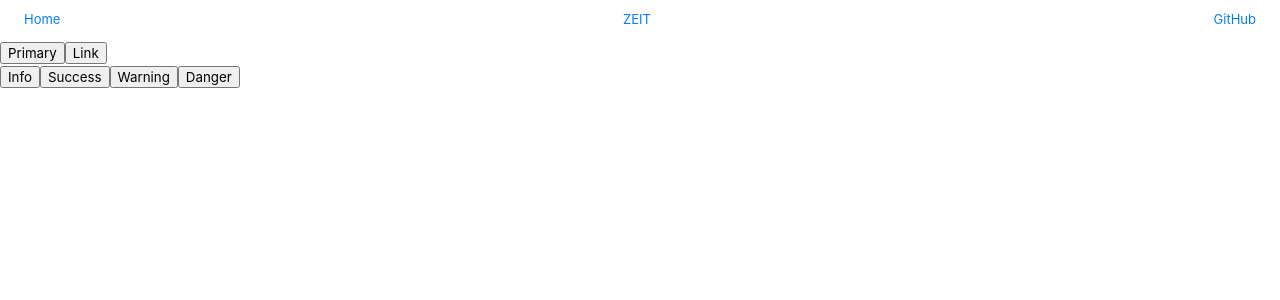
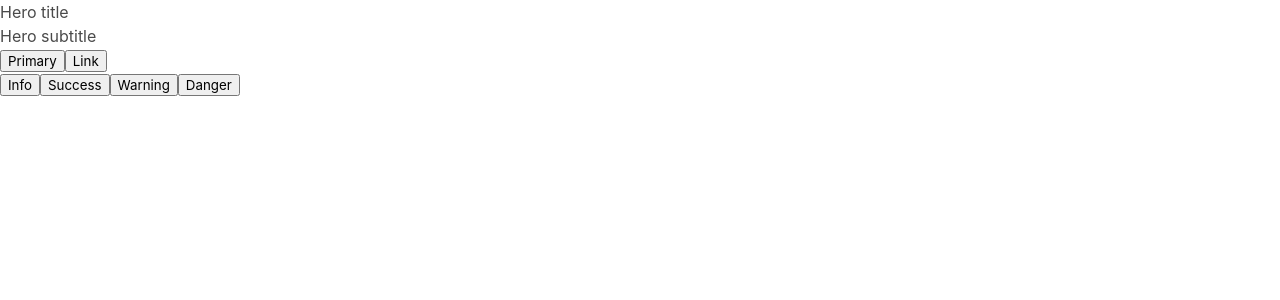
Before and after one commit to lbkchen/homebase, a Next.js app: page / in a window 1280 px wide. Shown: the top 300 px of the page. Built offline with nearby package versions, Linux system fonts and the light colour scheme.

Commit message:
Just some more testing

```diff
--- a/pages/index.js
+++ b/pages/index.js
@@ -10,7 +10,14 @@ const Home = () => (
       <link rel="icon" href="/favicon.ico" />
     </Head>
 
-    <Nav />
+    <section class="hero">
+      <div class="hero-body">
+        <div class="container">
+          <h1 class="title">Hero title</h1>
+          <h2 class="subtitle">Hero subtitle</h2>
+        </div>
+      </div>
+    </section>
 
     <div className="hero">
       <div class="buttons">
```
